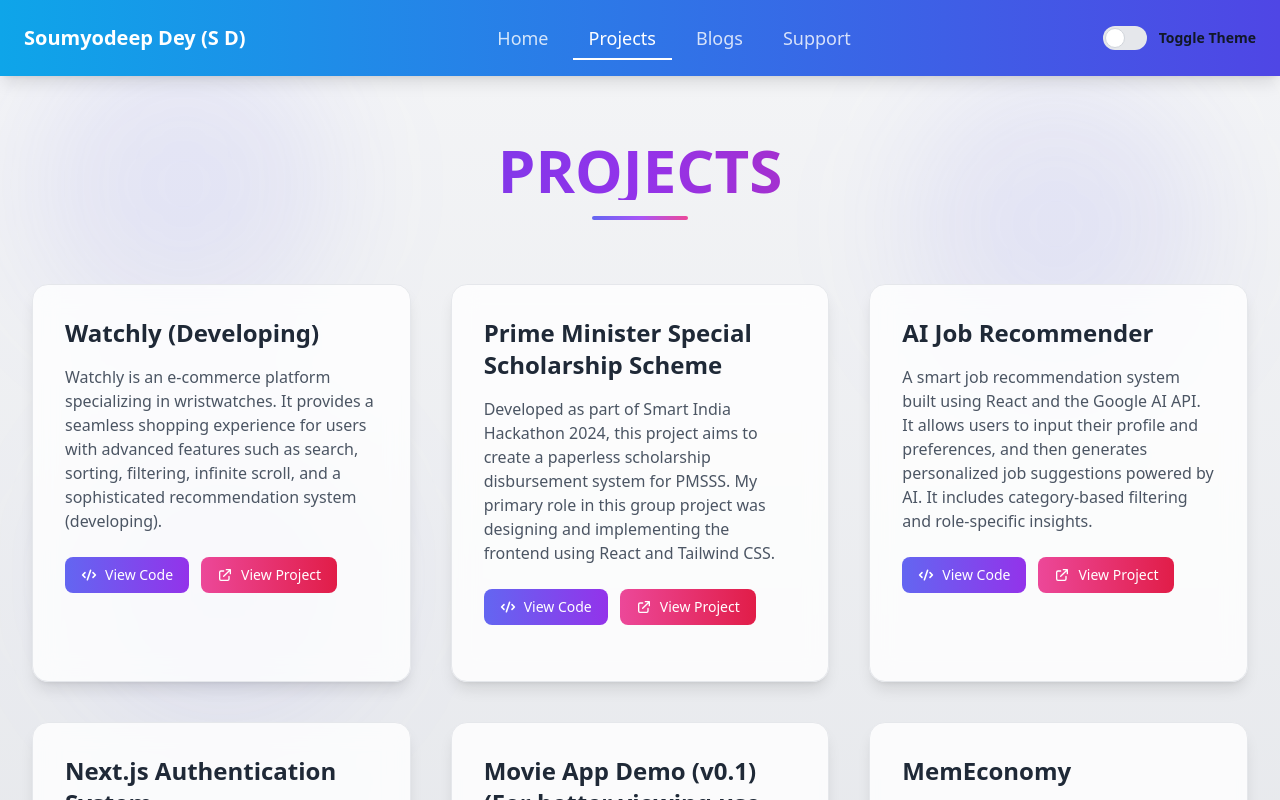
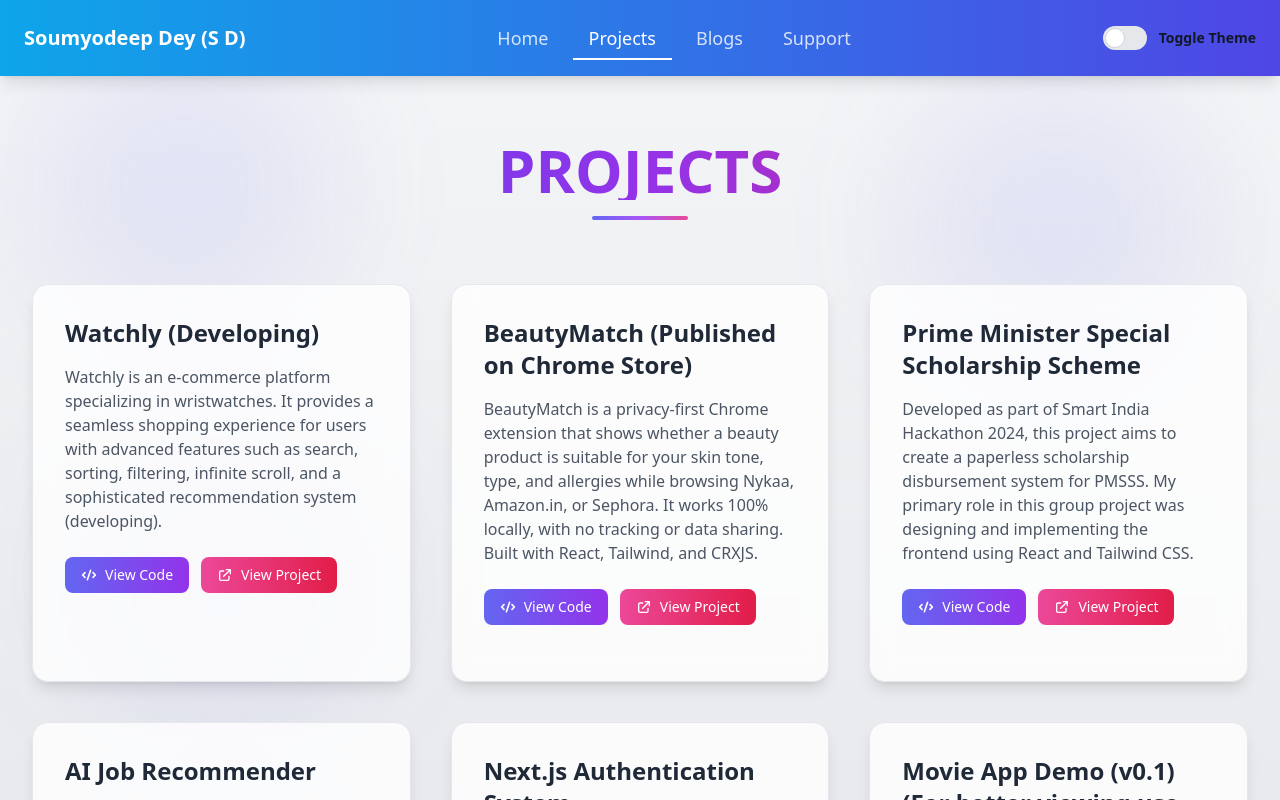
Before and after one commit to Soumyodeep-Dey/SD-portfolio, a React (Vite) app: page /projects in a window 1280 px wide. Shown: the top 800 px of the page. Built offline with nearby package versions, Linux system fonts and the light colour scheme.

Commit message:
new project added

```diff
--- a/src/components/Projects/Projects.jsx
+++ b/src/components/Projects/Projects.jsx
@@ -9,6 +9,15 @@ const projectList = [
     live: "https://watchly-frontend.onrender.com/",
     image: "", // Replace with actual image path or remove if unnecessary
     video: "/Videos/WatchLy.mp4", // Replace with actual video path
+  },
+  {
+    title: "BeautyMatch (Published on Chrome Store)",
+    description:
+      "BeautyMatch is a privacy-first Chrome extension that shows whether a beauty product is suitable for your skin tone, type, and allergies while browsing Nykaa, Amazon.in, or Sephora. It works 100% locally, with no tracking or data sharing. Built with React, Tailwind, and CRXJS.",
+    link: "https://github.com/Soumyodeep-Dey/BeautyMatch",
+    live: "https://chromewebstore.google.com/detail/beautymatch/[your-extension-id]", // Replace [your-extension-id] after publishing
+    image: "", // You can add a screenshot path here if available
+    video: "/Videos/BeautyMatch.mp4" // Replace with your demo video path if any
   },
   {
     title: "Prime Minister Special Scholarship Scheme",
```
